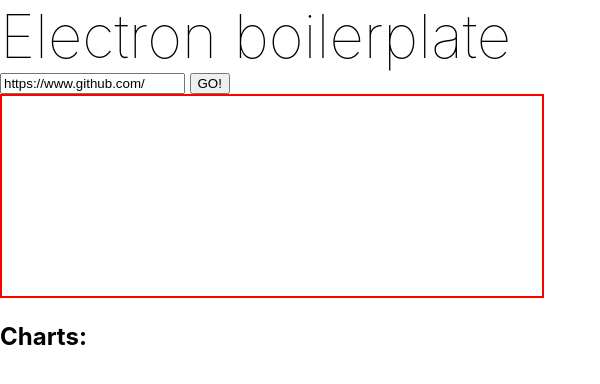
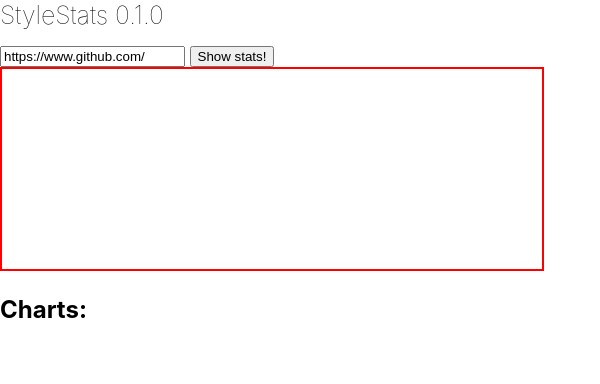
Before and after one commit to jmaister/stylestats, an Electron app: page index.html in a window 600 px wide. Drawn offline with nearby package versions, Linux system fonts and the light colour scheme; no server answers.

Commit message:
Small fixes.

```diff
--- a/index.css
+++ b/index.css
@@ -8,8 +8,12 @@ body {
 	font-family: -apple-system, 'Helvetica Neue', Helvetica, sans-serif;
 }
 
+header {
+    margin-bottom: 15px;
+}
+
 header h1 {
-	font-size: 60px;
+	font-size: 25px;
 	font-weight: 100;
 	margin: 0;
 	padding: 0;
--- a/index.html
+++ b/index.html
@@ -12,13 +12,13 @@
 <body>
 	<div class="container">
 		<header>
-			<h1>Electron boilerplate</h1>
+			<h1>StyleStats 0.1.0</h1>
 		</header>
 		<section class="main">
             <label for="url">
                 <input type="text" id="url" value="https://www.github.com/">
             </label>
-            <button type="button" id="go">GO!</button>
+            <button type="button" id="go">Show stats!</button>
 			<webview id="view" src=""
 			    preload='./stylestats.js'
 			    disablewebsecurity
```
